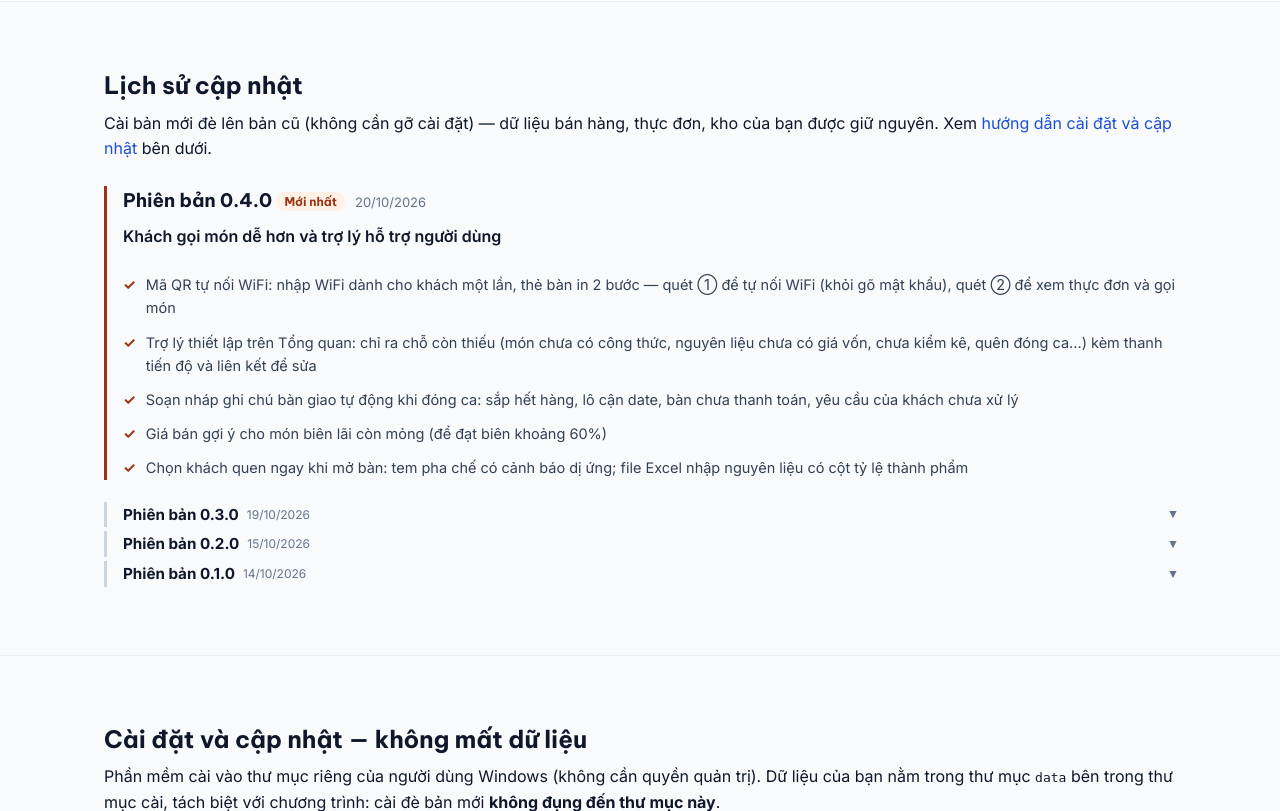
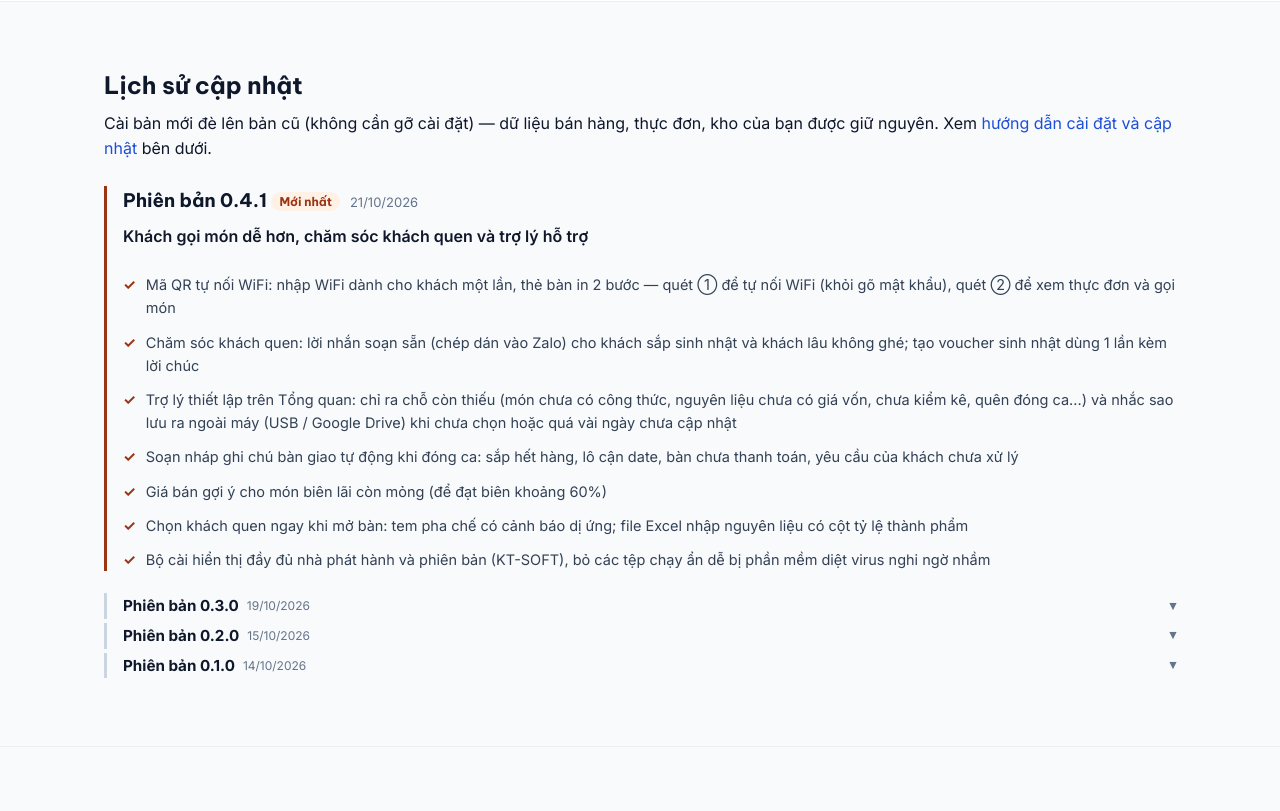
Before and after one commit to hoangnamcnc-ioc/kt-soft-web, a PHP site: page /san-pham-qlcf-soft.php in a window 1280 px wide. Shown: the part 1963-2774 px from the top of the page. Run offline with PHP 8.4, Linux system fonts and the light colour scheme.

Commit message:
QLCF-SOFT 0.4.1: lich su cap nhat tren trang san pham (gop 0.4.0)

```diff
--- a/san-pham-qlcf-soft.php
+++ b/san-pham-qlcf-soft.php
@@ -120,16 +120,18 @@ $daDanhGia = !empty($_COOKIE['danhgia_qlcf-soft']);
 
     <div class="changelog-item" style="border-left:3px solid var(--qlcf, #9a3412); padding-left:16px; margin-bottom:22px;">
       <div style="display:flex; align-items:baseline; gap:10px; flex-wrap:wrap;">
-        <h3 style="margin:0;">Phiên bản 0.4.0 <span style="font-size:12px;font-weight:700;color:var(--qlcf);background:var(--qlcf-bg);padding:2px 8px;border-radius:10px;vertical-align:middle;">Mới nhất</span></h3>
-        <span class="muted" style="font-size:13px;">20/10/2026</span>
+        <h3 style="margin:0;">Phiên bản 0.4.1 <span style="font-size:12px;font-weight:700;color:var(--qlcf);background:var(--qlcf-bg);padding:2px 8px;border-radius:10px;vertical-align:middle;">Mới nhất</span></h3>
+        <span class="muted" style="font-size:13px;">21/10/2026</span>
       </div>
-      <p style="font-weight:600; margin:8px 0 4px;">Khách gọi món dễ hơn và trợ lý hỗ trợ người dùng</p>
+      <p style="font-weight:600; margin:8px 0 4px;">Khách gọi món dễ hơn, chăm sóc khách quen và trợ lý hỗ trợ</p>
       <ul class="feature-list" style="--card-accent: var(--qlcf);">
         <li>Mã QR tự nối WiFi: nhập WiFi dành cho khách một lần, thẻ bàn in 2 bước — quét ① để tự nối WiFi (khỏi gõ mật khẩu), quét ② để xem thực đơn và gọi món</li>
-        <li>Trợ lý thiết lập trên Tổng quan: chỉ ra chỗ còn thiếu (món chưa có công thức, nguyên liệu chưa có giá vốn, chưa kiểm kê, quên đóng ca...) kèm thanh tiến độ và liên kết để sửa</li>
+        <li>Chăm sóc khách quen: lời nhắn soạn sẵn (chép dán vào Zalo) cho khách sắp sinh nhật và khách lâu không ghé; tạo voucher sinh nhật dùng 1 lần kèm lời chúc</li>
+        <li>Trợ lý thiết lập trên Tổng quan: chỉ ra chỗ còn thiếu (món chưa có công thức, nguyên liệu chưa có giá vốn, chưa kiểm kê, quên đóng ca...) và nhắc sao lưu ra ngoài máy (USB / Google Drive) khi chưa chọn hoặc quá vài ngày chưa cập nhật</li>
         <li>Soạn nháp ghi chú bàn giao tự động khi đóng ca: sắp hết hàng, lô cận date, bàn chưa thanh toán, yêu cầu của khách chưa xử lý</li>
         <li>Giá bán gợi ý cho món biên lãi còn mỏng (để đạt biên khoảng 60%)</li>
         <li>Chọn khách quen ngay khi mở bàn: tem pha chế có cảnh báo dị ứng; file Excel nhập nguyên liệu có cột tỷ lệ thành phẩm</li>
+        <li>Bộ cài hiển thị đầy đủ nhà phát hành và phiên bản (KT-SOFT), bỏ các tệp chạy ẩn dễ bị phần mềm diệt virus nghi ngờ nhầm</li>
       </ul>
     </div>
 
```
